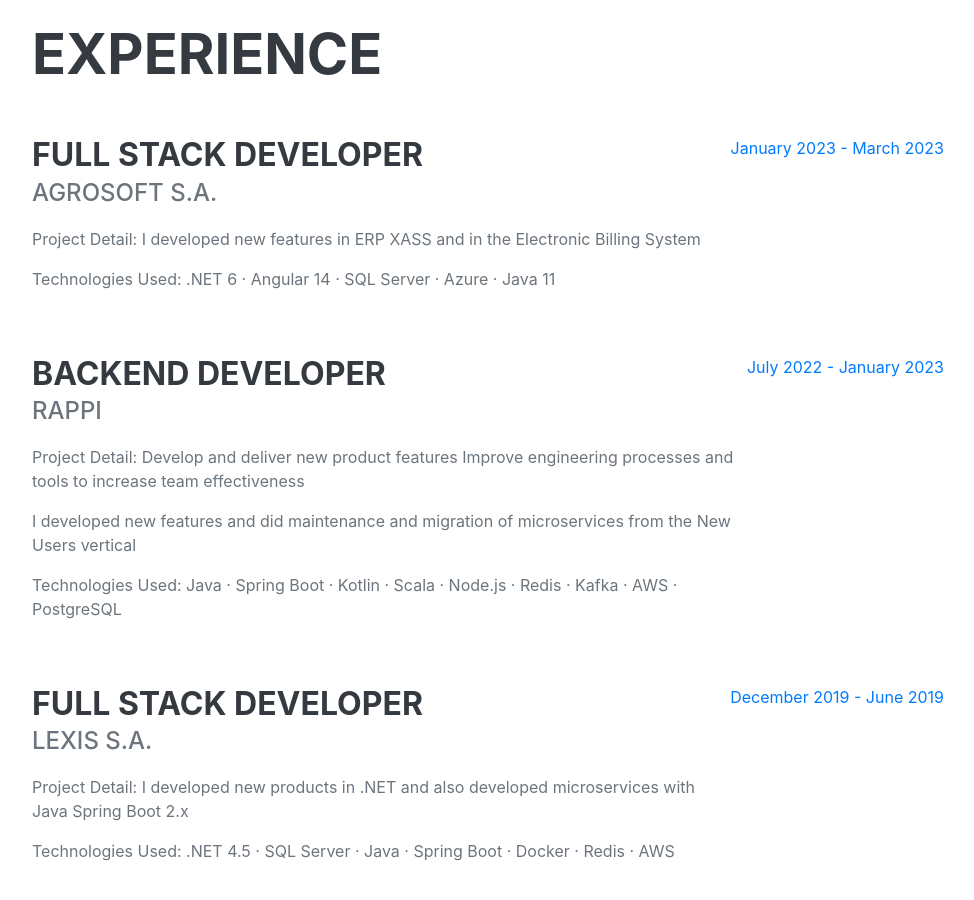
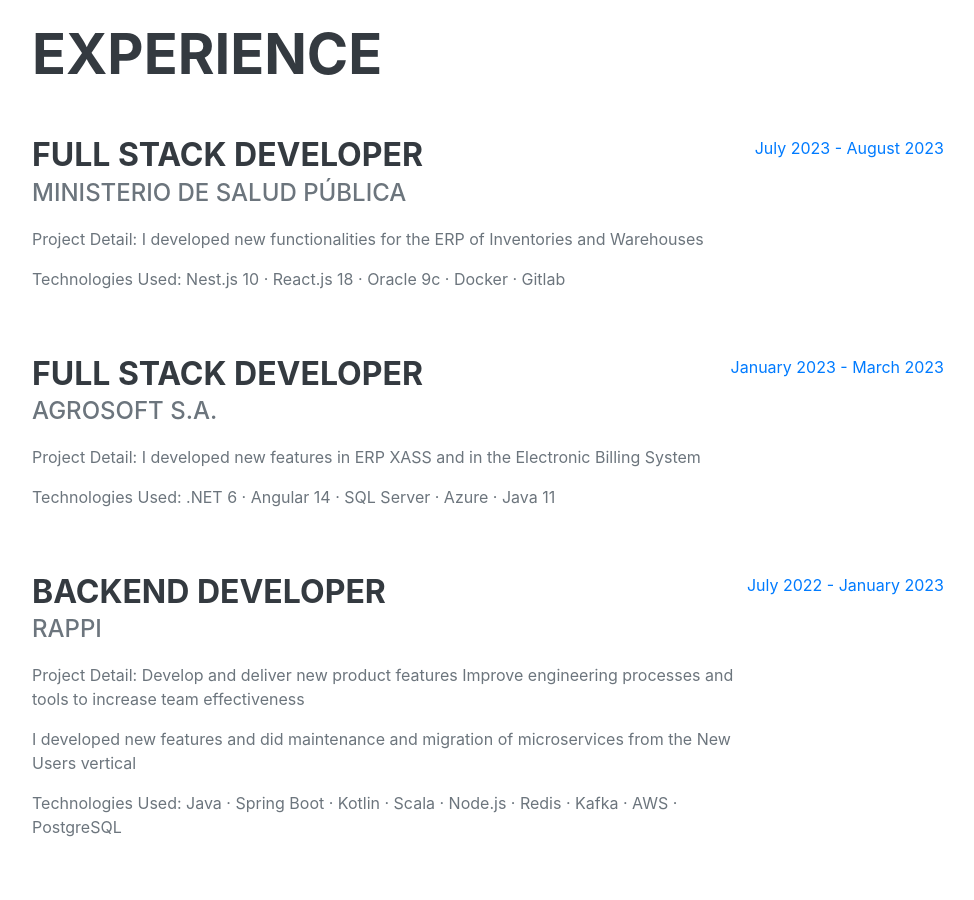
Before and after one commit to sevillacesar/sevillacesar.github.io, a plain HTML site: page index.html in a window 1280 px wide. Shown: the part 860-1760 px from the top of the page, without its empty margins (288-1262 px from the left). Drawn offline with nearby package versions, Linux system fonts and the light colour scheme; a web font is replaced by a local one.

Commit message:
add new experience

```diff
--- a/index.html
+++ b/index.html
@@ -50,6 +50,15 @@
             <section class="resume-section" id="experience">
                 <div class="resume-section-content">
                     <h2 class="mb-5">Experience</h2>
+                    <div class="d-flex flex-column flex-md-row justify-content-between mb-5">
+                        <div class="flex-grow-1">
+                            <h3 class="mb-0">Full Stack Developer</h3>
+                            <div class="subheading mb-3">Ministerio de Salud P&uacute;blica</div>
+                            <p>Project Detail: I developed new functionalities for the ERP of Inventories and Warehouses</p>
+                            <p>Technologies Used: Nest.js 10 · React.js 18 · Oracle 9c · Docker · Gitlab</p>
+                        </div>
+                        <div class="flex-shrink-0"><span class="text-primary">July 2023 - August 2023</span></div>
+                    </div>
                     <div class="d-flex flex-column flex-md-row justify-content-between mb-5">
                         <div class="flex-grow-1">
                             <h3 class="mb-0">Full Stack Developer</h3>
```
